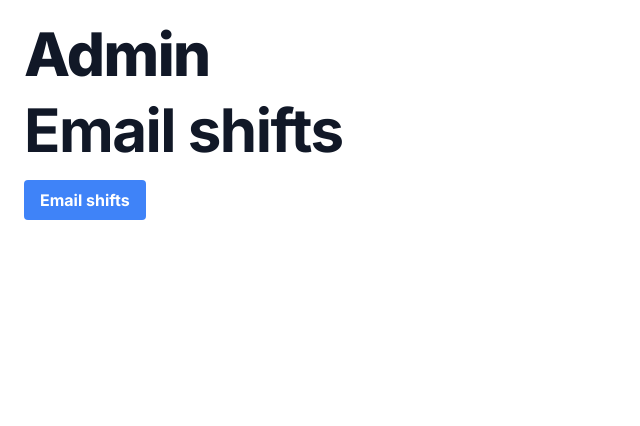
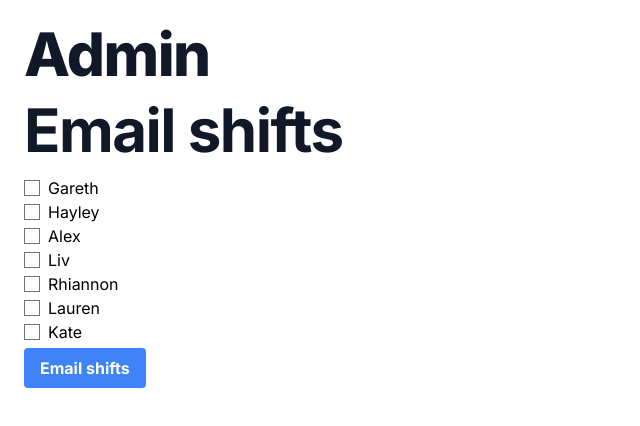
Before and after one commit to garethtrufitt/rota-spreadsheet, a Next.js app: page /admin in a window 1280 px wide. Shown: the top 426 px of the page, without its empty margins (0-640 px from the left). Built offline with nearby package versions, Linux system fonts and the light colour scheme.

Commit message:
Email individual carers about shifts

```diff
--- a/src/app/admin/page.tsx
+++ b/src/app/admin/page.tsx
@@ -2,12 +2,17 @@ import { redirect, useSearchParams } from "next/navigation";
 import nodemailer from "nodemailer";
 
 import Button from "@/components/Button";
+import Carers from "@/carers";
 
 export default async function Admin(props: {
   searchParams: { login: string; rotaEmailSent: string };
 }) {
-  const sendMail = async () => {
+  const sendMail = async (data: FormData) => {
     "use server";
+
+    const carers = Carers();
+    const carerNames = data.getAll("carers") as (keyof typeof carers)[];
+    const carerObjs = carerNames.map((name) => carers[name]);
 
     const transport = nodemailer.createTransport({
       host: "smtp.forwardemail.net",
@@ -18,13 +23,17 @@ export default async function Admin(props: {
         pass: process.env.SMTP_PASSWORD,
       },
     });
-    await transport.sendMail({
-      from: '"Rota Trufitt" <rota@trufitt.com>', // sender address
-      to: "gtrufitt@gmail.com", // list of receivers
-      subject: "Your Upcoming Rota", // Subject line
-      text: "Hello world?", // plain text body
-      html: "<h1>Your Rota</h1><p><b>Hello world?</b> Test</p>", // html body
+
+    carerObjs.forEach(async (carer) => {
+      await transport.sendMail({
+        from: '"Rota Trufitt" <rota@trufitt.com>', // sender address
+        to: carer.email, // list of receivers
+        subject: `Your Upcoming Rota, ${carer.name}`, // Subject line
+        text: "Hello, your rota is available", // plain text body
+        html: `<h1>Hi ${carer.name}, your rota is available.</h1><p><a href="https://rota.dearevelina.com/${carer.username}">See your rota</a></p><p><a href="https://rota.dearevelina.com/">See available shifts</a></p>`, // html body
+      });
     });
+
     redirect("/admin?login=admin1987&rotaEmailSent=true");
   };
 
@@ -47,6 +56,12 @@ export default async function Admin(props: {
           Email shifts
         </h2>
         <form action="/api/emailShifts">
+          {Object.entries(Carers()).map((carer) => (
+            <label key={carer[1].username} className="flex items-center gap-2">
+              <input type="checkbox" name="carers" value={carer[1].username} />
+              {carer[1].name}
+            </label>
+          ))}
           <Button formAction={sendMail} />
         </form>
       </main>
--- a/src/carers.ts
+++ b/src/carers.ts
@@ -1,6 +1,35 @@
 export default function Carers() {
   return {
     gareth: { username: "gareth", name: "Gareth", email: "gtrufitt@gmail.com" },
-    hayley: { username: "hayley", name: "Hayley", email: "htrufitt@gmail.com" },
+    hayley: {
+      username: "hayley",
+      name: "Hayley",
+      email: "gtrufitt+hayley@gmail.com",
+    },
+    alex: {
+      username: "alex",
+      name: "Alex",
+      email: "gtrufitt+alex@gmail.com",
+    },
+    liv: {
+      username: "liv",
+      name: "Liv",
+      email: "gtrufitt+liv@gmail.com",
+    },
+    rhiannon: {
+      username: "rhiannon",
+      name: "Rhiannon",
+      email: "gtrufitt+rhiannon@gmail.com",
+    },
+    lauren: {
+      username: "lauren",
+      name: "Lauren",
+      email: "gtrufitt+lauren@gmail.com",
+    },
+    kate: {
+      username: "kate",
+      name: "Kate",
+      email: "gtrufitt+kate@gmail.com",
+    },
   };
 }
```
